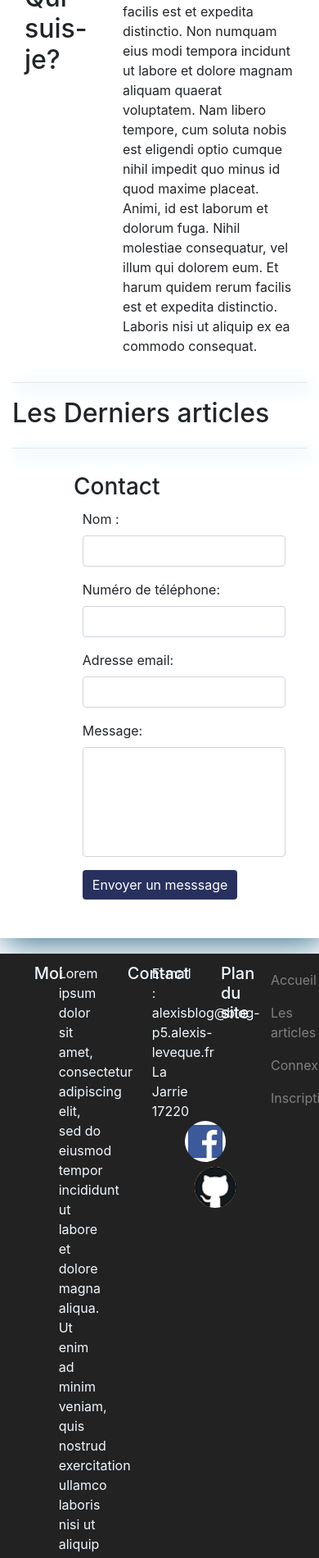
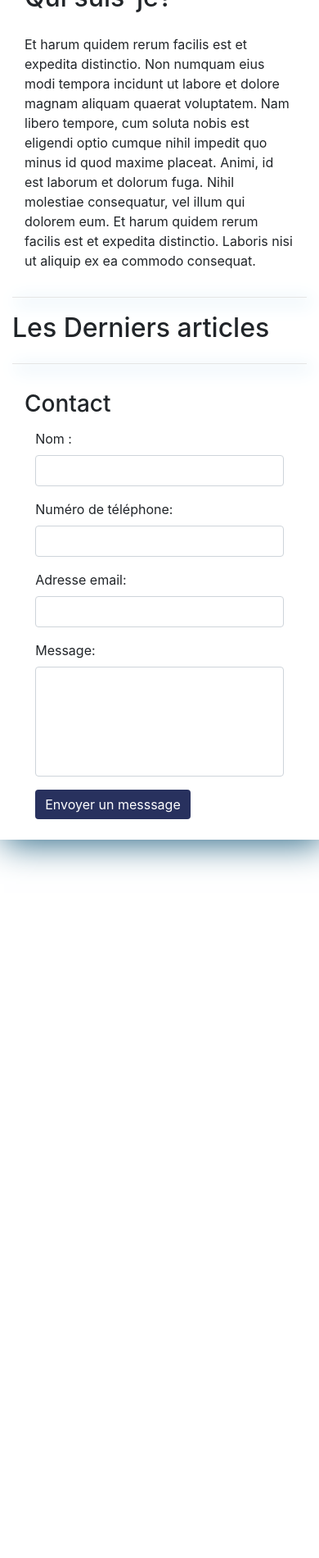
Before and after one commit to Alexisleveque-OC/P5_leveque_alexis, a PHP site: page /index.php in a window 390 px wide; the page is wider, and only the part inside the window is pictured. Shown: the part 329-2229 px from the top of that part at 82% size. After the commit the page ends 1390 px from the top of that part, so only its background shows below. Run offline with PHP 8.4, Linux system fonts and the light colour scheme; tables that the repository leaves empty or names only in its code hold one stand-in row (values such as "Sample post").

Commit message:
responsive design : OK

```diff
--- a/P5_01_projet/App/Controller/AddCommentController.php
+++ b/P5_01_projet/App/Controller/AddCommentController.php
@@ -13,7 +13,7 @@ class AddCommentController extends Controller
     {
         if (count($_POST) === 1) {
             $infos = self::refactorSupervariable($_POST);
-            $infosSession = self::refactorSupervariable($_SESSION);
+//            $infosSession = self::refactorSupervariable($_SESSION);
             $comment = new Comment();
             $comment->setContent($infos['content']);
 
@@ -27,7 +27,7 @@ class AddCommentController extends Controller
             $manager = new CommentManager();
             $manager->addComment(
                 $infos['content'],
-                $infosSession['id_user'],
+                $_SESSION['id_user'],
                 $idPost
             );
             $this->redirect("post", ["id" => $idPost]);
--- a/P5_01_projet/App/Controller/Controller.php
+++ b/P5_01_projet/App/Controller/Controller.php
@@ -24,6 +24,11 @@ abstract class Controller
                 $value = $_POST[$key];
             }
         }
+//        if (isset($_SESSION)) {
+//            foreach ($infos as $key => $value) {
+//                $value = $_SESSION[$key];
+//            }
+//        }
         return $infos;
     }
 
--- a/P5_01_projet/App/Controller/UpdatePostController.php
+++ b/P5_01_projet/App/Controller/UpdatePostController.php
@@ -12,7 +12,7 @@ class UpdatePostController extends Controller
     public function updatePost($idPost)
     {
         $infos = self::refactorSupervariable($_POST);
-        $infosSession = self::refactorSupervariable($_SESSION);
+//        $infosSession = self::refactorSupervariable($_SESSION);
 
         $manager = new PostsManager();
         $post = $manager->listOnce($idPost);
@@ -23,7 +23,7 @@ class UpdatePostController extends Controller
                 $infos['title'],
                 $infos['chapo'],
                 $infos['content'],
-                $infosSession['id_user']
+                $_SESSION['id_user']
             );
             $this->redirect('post&id='.$_GET['id']);
         }
--- a/P5_01_projet/App/View/Home.php
+++ b/P5_01_projet/App/View/Home.php
@@ -10,10 +10,10 @@ $title = 'Accueil';
 </header>
 <main class="container home">
     <div class="row">
-        <h2 class="col-4 who">
+        <h2 class="col-md-4 col-xs-12 who">
             Qui suis-je?
         </h2>
-        <p class="col-8">
+        <p class="col-md-8 col-xs-12">
             Et harum quidem rerum facilis est et expedita distinctio. Non numquam eius modi tempora incidunt ut
             labore et dolore magnam aliquam quaerat voluptatem. Nam libero tempore, cum soluta nobis est eligendi
             optio cumque nihil impedit quo minus id quod maxime placeat.
@@ -27,7 +27,7 @@ $title = 'Accueil';
     <div class="row">
         <?php foreach ($posts as $post): ?>
 
-            <div class="card col-4">
+            <div class="card col-lg-4 col-sm-12">
                 <div class="card-body">
                     <div class="card-title">
                         <h2 class="col-12">
@@ -80,7 +80,7 @@ $title = 'Accueil';
     </div>
     <hr>
     <div class="row">
-        <div class="offset-2 col-lg-8 mb-4">
+        <div class="offset-lg-2 col-md-8 ">
             <h3 class="title-box">Contact</h3>
             <form name="sendMail" id="contactForm" method="POST">
                 <div class="control-group form-group">
--- a/P5_01_projet/App/View/ListCommentUnvalidate.php
+++ b/P5_01_projet/App/View/ListCommentUnvalidate.php
@@ -29,11 +29,11 @@ $title = 'liste des commentaires à valider';
                                 class="col-2"><?= strip_tags(htmlspecialchars($comment->getDateCreation()->format('H:m:s'))) ?></strong>
                     </p>
                     <div class="row ">
-                        <a class="btn btn-danger btn_comment offset-3 col-2"
+                        <a class="btn btn-danger btn_comment offset-md-3 col-md-2 col-sm-6"
                            href='/index.php?action=deleteComment&id=<?= strip_tags(htmlspecialchars($comment->getIdComment())) ?>'>
                         Supprimer
                         </a>
-                        <a class="btn btn-primary btn_comment offset-2 col-2"
+                        <a class="btn btn-primary btn_comment offset-md-3 col-md-2 col-sm-6"
                            href='/index.php?action=validateComment&id=<?= strip_tags(htmlspecialchars($comment->getIdComment())) ?>'>
                         Valider
                         </a>
--- a/P5_01_projet/App/View/PostCreation.php
+++ b/P5_01_projet/App/View/PostCreation.php
@@ -6,7 +6,7 @@ if (isset($userType) && $userType == 2){
 ?>
 <main class="container ">
     <div class="row">
-        <div class="offset-2 col-8">
+        <div class="offset-lg-2 col-lg-8 col-sm-12">
             <h3>Nouvelle article</h3>
             <form name="addPost" method="POST">
                 <div class="control-group form-group">
--- a/P5_01_projet/App/View/PostUpdate.php
+++ b/P5_01_projet/App/View/PostUpdate.php
@@ -4,7 +4,7 @@ if (isset($userType) && $userType == 2) {
     ?>
     <main class="container">
         <div class="row">
-            <div class="offset-2 col-8">
+            <div class="offset-lg-2 col-lg-8 col-sm-12">
                 <h3>Modification d'un article</h3>
                 <form name="addPost" method="POST">
                     <div class="control-group form-group">
--- a/P5_01_projet/App/View/Posts.php
+++ b/P5_01_projet/App/View/Posts.php
@@ -51,12 +51,12 @@ $title = 'Les articles';
             </div>
             <div class="row">
                 <?php if (isset($userType) && $userType == 2) { ?>
-                    <a class="btn btn-primary btn_comment offset-3 col-2"
+                    <a class="btn btn-primary btn_comment offset-md-3 col-md-2 col-sm-6"
                        href="/index.php?action=updatePost&id=<?= strip_tags(htmlspecialchars($post->getIdPost())) ?>">
                         Modifier
                     </a>
 
-                    <a class="btn btn-danger btn_comment offset-2 col-2"
+                    <a class="btn btn-danger btn_comment offset-md-2 col-md-2 col-sm-6"
                        href="/index.php?action=deletePost&id=<?= strip_tags(htmlspecialchars($post->getIdPost())) ?>">
                         Supprimer
                     </a>
@@ -67,7 +67,7 @@ $title = 'Les articles';
     <?php endforeach;
     if ($countPost >= 5) {
         ?>
-        <ul class="row offset-4 col-4 pagination"><h6>Page :</h6>
+        <ul class="row offset-lg-4 col-lg-4 col-md-12 pagination"><h6>Page :</h6>
             <?php
             for ($i = 0; $i <= $countPost; $i += 5) {
                 $numberPage = ($i / 5) + 1; ?>
--- a/P5_01_projet/App/View/Subscribe.php
+++ b/P5_01_projet/App/View/Subscribe.php
@@ -3,7 +3,7 @@ $title = 'Subscribe';
 ?>
 <main class="container">
     <div class="row">
-        <div class="offset-2 col-8 ">
+        <div class="offset-lg-2 col-lg-8 col-sm-12 ">
             <h3>Inscription</h3>
             <form name="addUser" id="userForm" method="POST">
                 <div class="control-group form-group">
--- a/P5_01_projet/App/View/Template.php
+++ b/P5_01_projet/App/View/Template.php
@@ -91,8 +91,8 @@
             </div>
             <h5 class="col-1">Contact</h5>
             <ul class="col-3 list list-unstyled">
-                <li>E-mail : alexisblog@blog-p5.alexis-leveque.fr</li>
-                <li>La Jarrie 17220</li>
+                <li>- E-mail : alexisblog@blog-p5.alexis-leveque.fr</li>
+                <li>- La Jarrie 17220</li>
                 <ul>
                     <li class="list-inline-item">
                         <a href="https://www.facebook.com/alexis.leveque.585">
--- a/P5_01_projet/Public/css/style.css
+++ b/P5_01_projet/Public/css/style.css
@@ -138,3 +138,9 @@ form {
 .one_post {
   border: 0;
 }
+
+@media (max-width : 768px){
+  footer{
+    visibility: hidden;
+  }
+}
```
Also changed, not shown: P5_01_projet/App/View/Post.php (+5 -5 lines).
